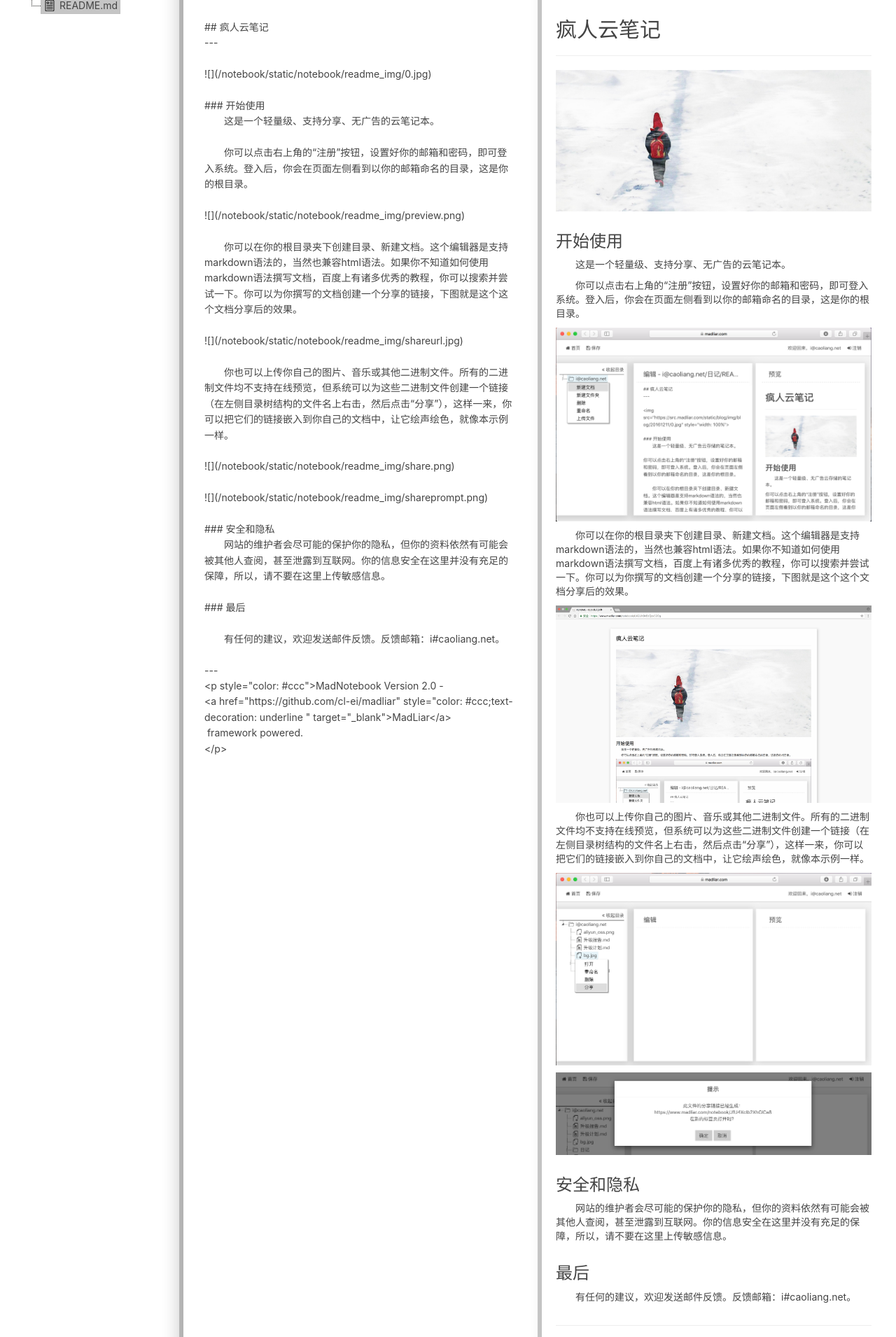
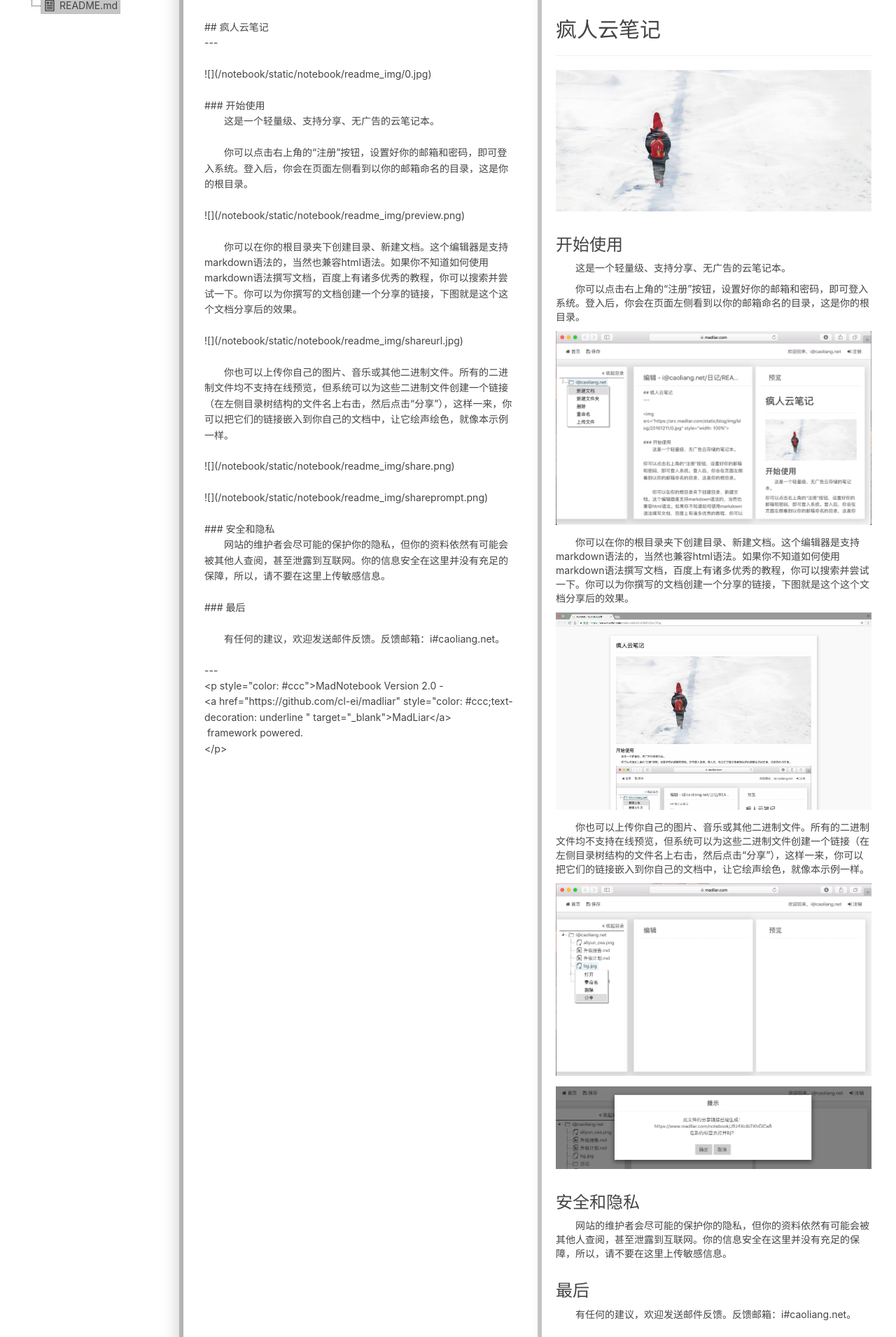
Before and after one commit to cl-ei/notebook.madliar, a FastAPI app: page /notebook in a window 1280 px wide. Shown: the part 114-2024 px from the top of the page at 70% size. Run offline with FastAPI, Linux system fonts and the light colour scheme; some libraries are stand-ins or nearby versions.

Commit message:
fix style

```diff
--- a/src/static/notebook/main.css
+++ b/src/static/notebook/main.css
@@ -37,6 +37,9 @@ input{
 }
 p{
     display: inline-block;
+}
+img{
+    display: block;
 }
 .clickable {
     display: block;
--- a/src/static/notebook/share.css
+++ b/src/static/notebook/share.css
@@ -22,6 +22,7 @@ p{
 .share-container img {
     max-width: 100%;
     width: auto;
+    display: block;
 }
 .broken-image {
     background-image: url('/notebook/static/img/broken_img.jpg');
```
